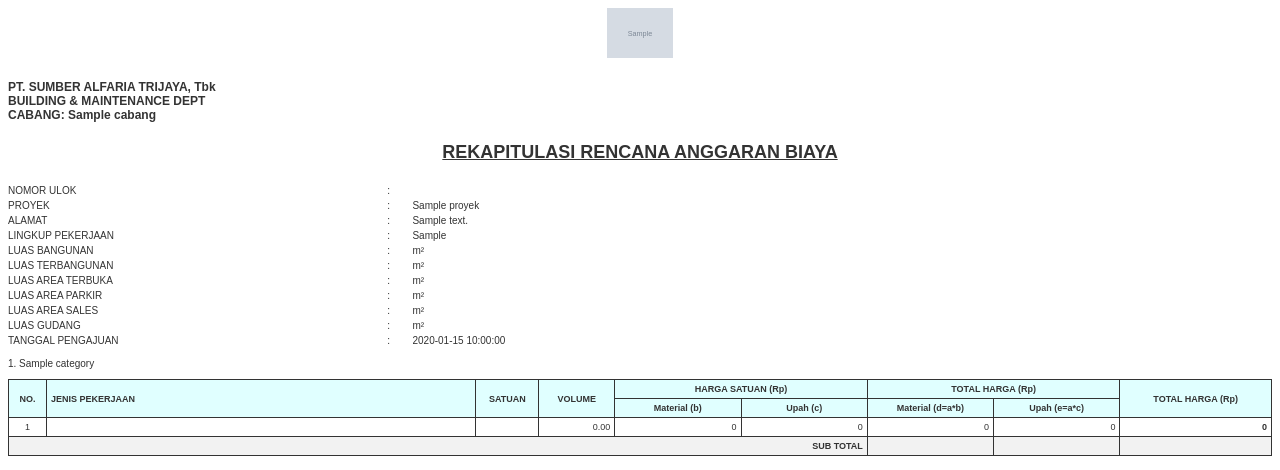
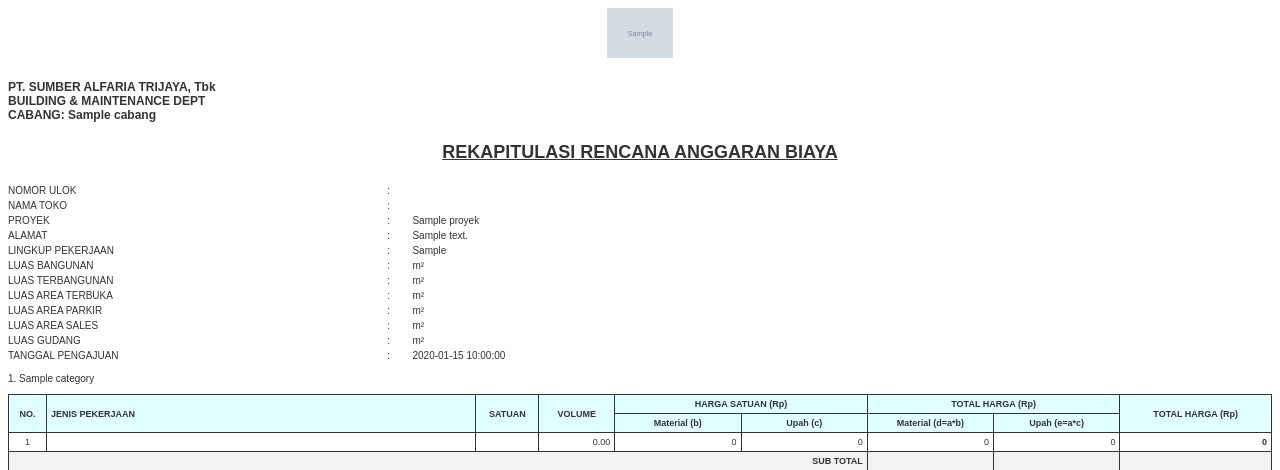
Before and after one commit to buildingprocess25/building-alfamart, a Flask app: template server/templates/pdf_report.html in a window 1280 px wide. Shown: the top 470 px of the page. Run offline with Flask 3, Linux system fonts and the light colour scheme; the template is opened without the code that fills it: most values are stand-ins (such as "Sample title", 1, 10 or a date in 2020); grey boxes marked "Sample" are stand-in pictures; parts of the project's set-up code (start-up, migrations or seed data) failed here and were passed over.

Commit message:
Update pdf_report.html

```diff
--- a/server/templates/pdf_report.html
+++ b/server/templates/pdf_report.html
@@ -77,6 +77,7 @@
         <div class="section-info">
             <table style="width:100%; border-collapse:collapse;">
                 <tr><td style="width:30%;">NOMOR ULOK</td><td style="width:2%;">:</td><td>{{ data['Nomor Ulok'] or '' }}</td></tr>
+                <tr><td style="width:30%;">NAMA TOKO</td><td style="width:2%;">:</td><td>{{ data['Nama Toko'] or '' }}</td></tr>
                 <tr><td>PROYEK</td><td>:</td><td>{{ data['Proyek'] or '' }}</td></tr>
                 <tr><td>ALAMAT</td><td>:</td><td>{{ data['Alamat'] or '' }}</td></tr>
                 <tr><td>LINGKUP PEKERJAAN</td><td>:</td><td>{{ data['Lingkup_Pekerjaan'] or '' }}</td></tr>
```
